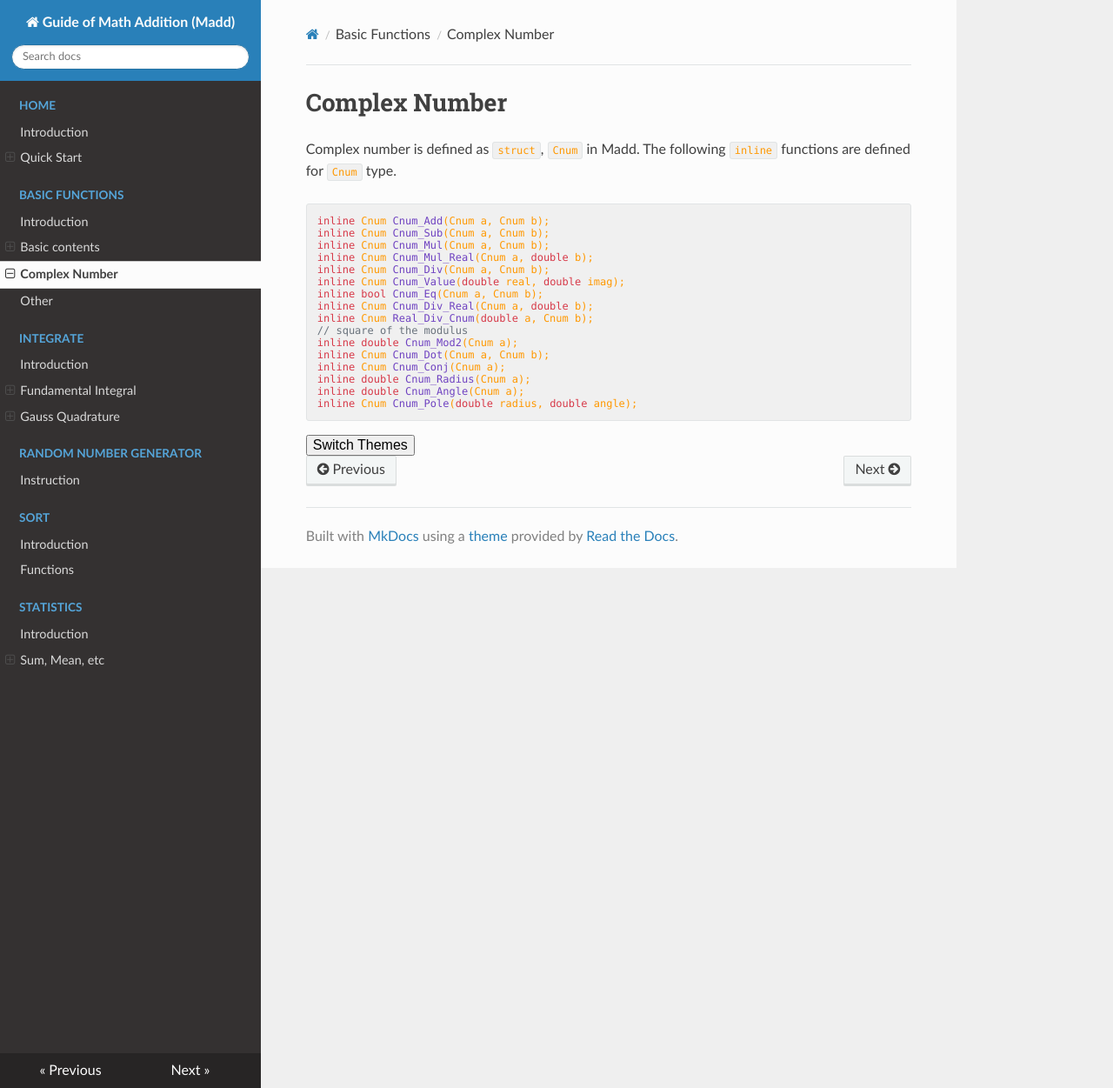
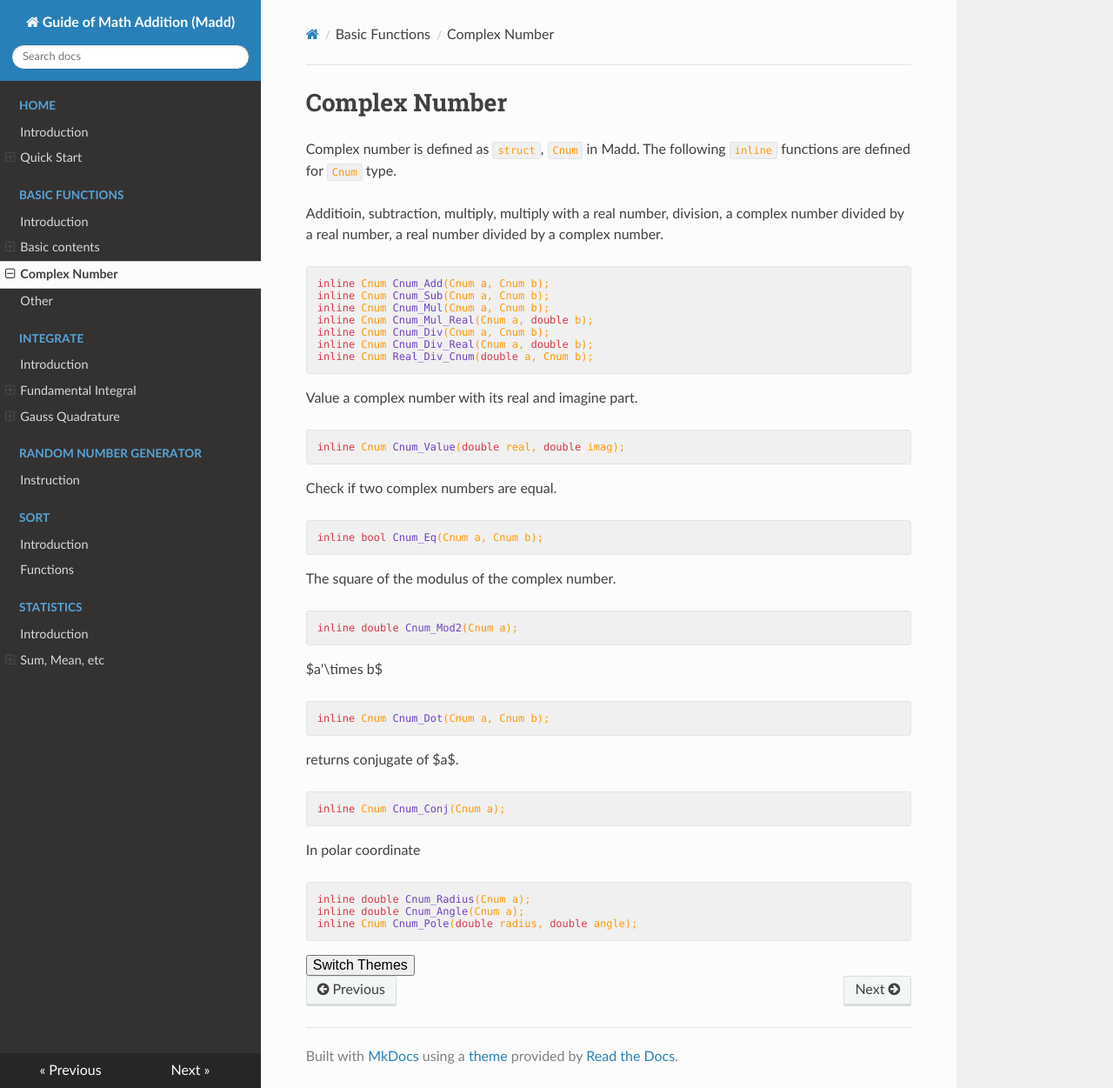
Before and after one commit to zenglinxing/madd, an MkDocs documentation site: the page built from doc/docs/basic-cnum.md, in a window 1280 px wide and 1251 px high. Shown: the whole window at 87% size. Built offline with MkDocs 1.6.1, drawn with Linux system fonts in a browser that asks for light colours; nearby versions of some CDN libraries.

Commit message:
doc: detail of cnum

````diff
--- a/doc/docs/basic-cnum.md
+++ b/doc/docs/basic-cnum.md
@@ -3,20 +3,44 @@ Complex Number
 
 Complex number is defined as `struct`, `Cnum` in Madd. The following `inline` functions are defined for `Cnum` type.
 
+Additioin, subtraction, multiply, multiply with a real number, division, a complex number divided by a real number, a real number divided by a complex number.
 ```C
 inline Cnum Cnum_Add(Cnum a, Cnum b);
 inline Cnum Cnum_Sub(Cnum a, Cnum b);
 inline Cnum Cnum_Mul(Cnum a, Cnum b);
 inline Cnum Cnum_Mul_Real(Cnum a, double b);
 inline Cnum Cnum_Div(Cnum a, Cnum b);
-inline Cnum Cnum_Value(double real, double imag);
-inline bool Cnum_Eq(Cnum a, Cnum b);
 inline Cnum Cnum_Div_Real(Cnum a, double b);
 inline Cnum Real_Div_Cnum(double a, Cnum b);
-// square of the modulus
+```
+
+Value a complex number with its real and imagine part.
+```C
+inline Cnum Cnum_Value(double real, double imag);
+```
+
+Check if two complex numbers are equal.
+```C
+inline bool Cnum_Eq(Cnum a, Cnum b);
+```
+
+The square of the modulus of the complex number.
+```C
 inline double Cnum_Mod2(Cnum a);
+```
+
+$a'\times b$
+```C
 inline Cnum Cnum_Dot(Cnum a, Cnum b);
+```
+
+returns conjugate of $a$.
+```C
 inline Cnum Cnum_Conj(Cnum a);
+```
+
+In polar coordinate
+```C
 inline double Cnum_Radius(Cnum a);
 inline double Cnum_Angle(Cnum a);
 inline Cnum Cnum_Pole(double radius, double angle);
````
Also changed, not shown: 1 other file.
